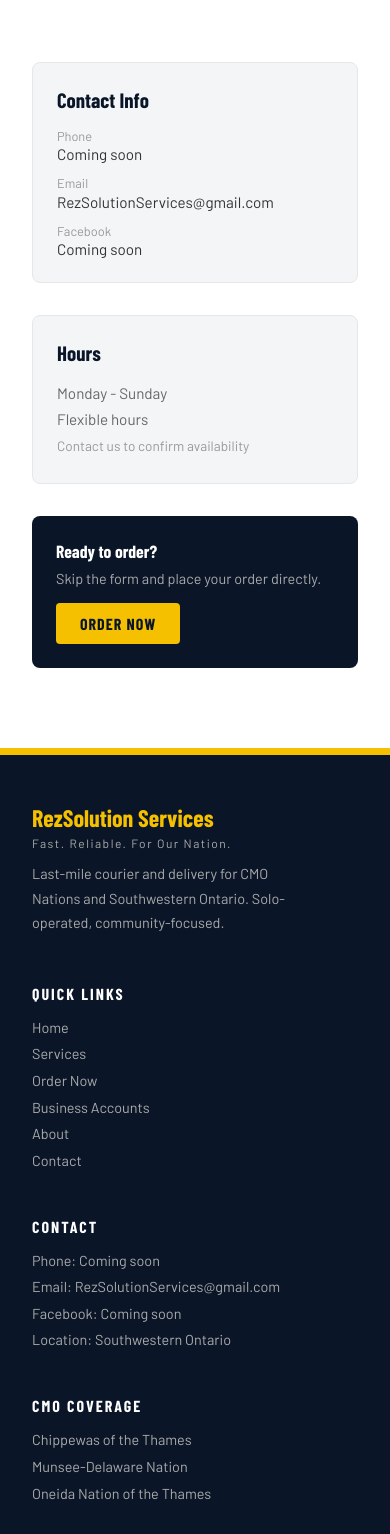
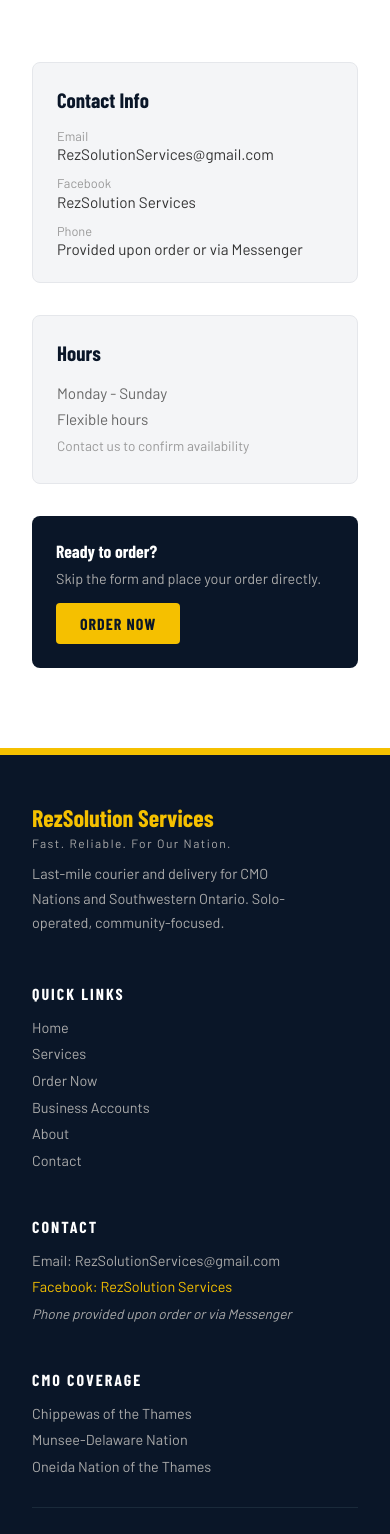
Before and after one commit to rezsolutionservices-management/rezsolution, a Next.js app: page /contact in a window 390 px wide. Shown: the part 1038-2572 px from the top of the page. Built offline with nearby package versions, Linux system fonts and the light colour scheme; a web font is replaced by a local one.

Commit message:
update footer and contact with Facebook link and phone policy

```diff
--- a/app/components/Footer.js
+++ b/app/components/Footer.js
@@ -22,10 +22,9 @@ export default function Footer() {
         <div style={{ flex: "1", minWidth: "180px" }}>
           <h4 style={{ fontFamily: "Barlow Condensed, sans-serif", fontWeight: 700, fontSize: "1rem", color: "#FFFFFF", letterSpacing: "2px", textTransform: "uppercase", marginBottom: "1rem" }}>Contact</h4>
           <div style={{ display: "flex", flexDirection: "column", gap: "0.6rem" }}>
-            <span style={{ color: "#AAAAAA", fontSize: "0.9rem" }}>Phone: Coming soon</span>
             <span style={{ color: "#AAAAAA", fontSize: "0.9rem", wordBreak: "break-all" }}>Email: RezSolutionServices@gmail.com</span>
-            <span style={{ color: "#AAAAAA", fontSize: "0.9rem" }}>Facebook: Coming soon</span>
-            <span style={{ color: "#AAAAAA", fontSize: "0.9rem" }}>Location: Southwestern Ontario</span>
+            <a href="https://www.facebook.com/RezSolutionServices" target="_blank" rel="noopener noreferrer" style={{ color: "#F5C000", fontSize: "0.9rem", textDecoration: "none" }}>Facebook: RezSolution Services</a>
+            <span style={{ color: "#AAAAAA", fontSize: "0.85rem", fontStyle: "italic" }}>Phone provided upon order or via Messenger</span>
           </div>
         </div>
         <div style={{ flex: "1", minWidth: "180px" }}>
--- a/app/contact/page.js
+++ b/app/contact/page.js
@@ -94,9 +94,9 @@ export default function Contact() {
               <h3 style={{ fontFamily: "Barlow Condensed, sans-serif", fontWeight: 700, fontSize: "1.3rem", color: "#0A1628", marginBottom: "1rem" }}>Contact Info</h3>
               <div style={{ display: "flex", flexDirection: "column", gap: "0.75rem" }}>
                 {[
-                  { label: "Phone", value: "Coming soon" },
                   { label: "Email", value: "RezSolutionServices@gmail.com" },
-                  { label: "Facebook", value: "Coming soon" },
+                  { label: "Facebook", value: "RezSolution Services" },
+                  { label: "Phone", value: "Provided upon order or via Messenger" },
                 ].map(item => (
                   <div key={item.label}>
                     <div style={{ color: "#999999", fontSize: "0.8rem", marginBottom: "0.1rem" }}>{item.label}</div>
```
